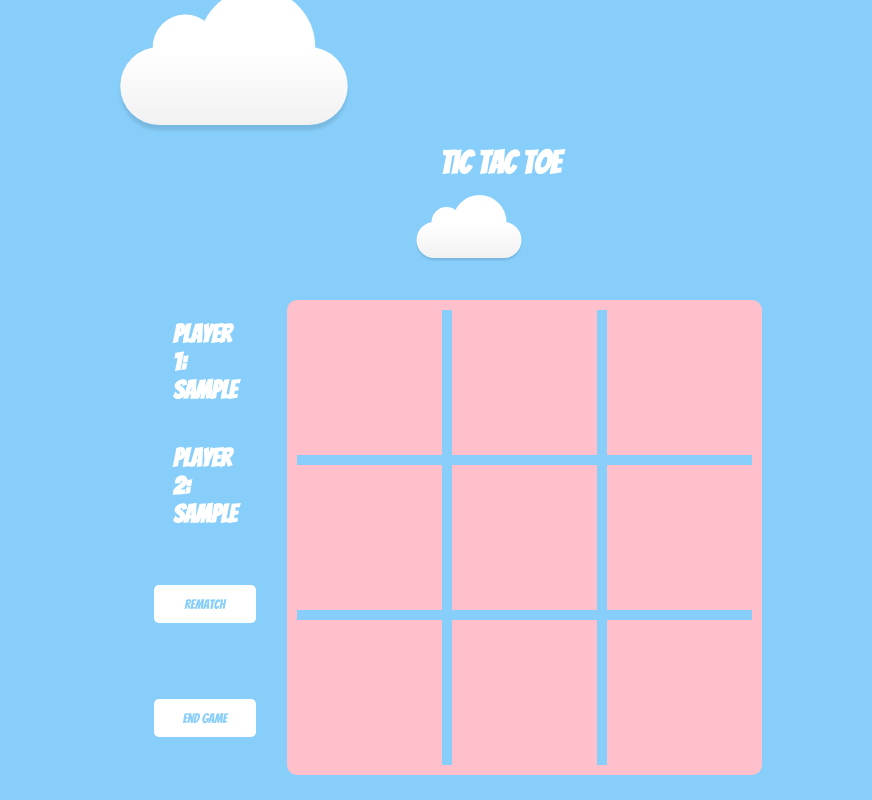
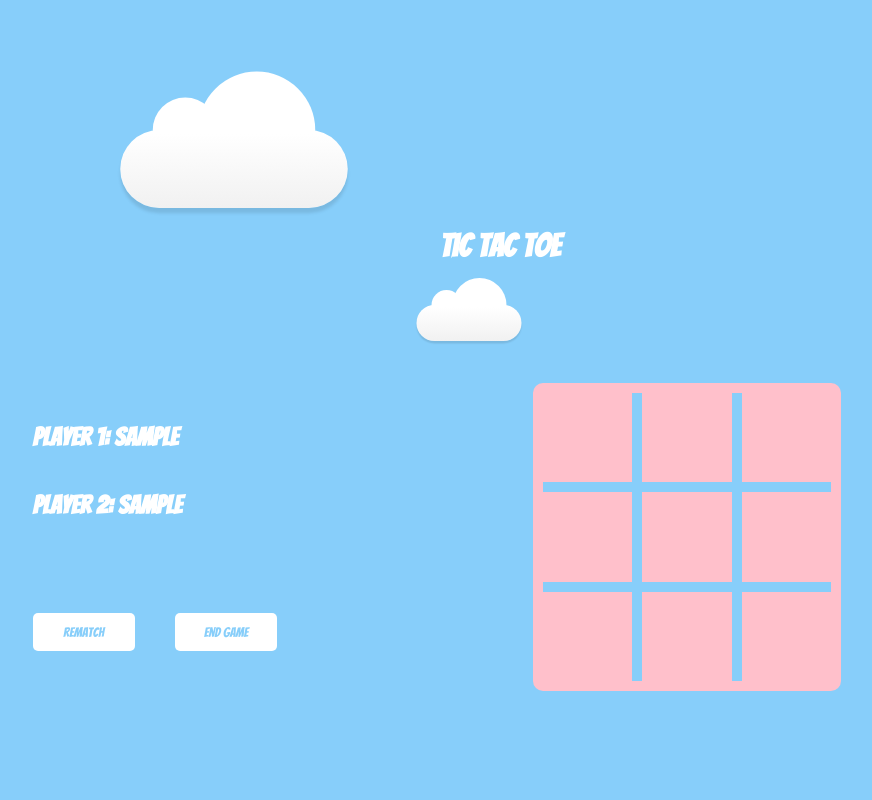
Before and after one commit to edwinmoradian90/tic-tac-toe_js, a website: page index.html in a window 1280 px wide. Both pictures are taken after typing "Sample", "Sample" into the empty fields and a click on the button "Start". Shown: the whole page, without its empty margins (140-1012 px from the left). Drawn offline with Linux system fonts and the light colour scheme.

Commit message:
styling changes

```diff
--- a/assets/stylesheets/style.css
+++ b/assets/stylesheets/style.css
@@ -99,10 +99,13 @@ body {
 /* Title */
 .title{
     color: white;
-    display: flex;
     font-size: 2.5vw;
-    justify-content: center;
     width: 100%;
+    text-align: center;
+}
+
+.scoreboard {
+    min-width: 300px;
 }
 
 /* Form */
@@ -158,13 +161,19 @@ body {
     cursor: pointer;
 }
 
+.button_container {
+    display: flex;
+    align-items: end;
+    height: auto;
+}
+
 .rematch_button {
     background-color: white;
     border: 0;
     border-radius: 5px;
     color:lightskyblue;
     height: 3vw;
-    margin:auto;
+    margin: 20px;
     width: 8vw;
 }
 
@@ -178,7 +187,7 @@ body {
     border: 0;
     border-radius: 5px;
     color: lightskyblue;
-    margin:auto;
+    margin: 20px;
     height: 3vw;
     width: 8vw;
 }
@@ -197,9 +206,12 @@ body {
     display: flex;
     flex-direction: column;
     border-radius: 10px;
-    margin-right: 30px;
+    margin-right: 100px;
+    justify-content: space-between;
+    height: auto;
+    padding: 20px;
     width: 100%;
-    max-width: 400px;
+    min-width: 400px;
 }
 
 /* Gameboard */
@@ -213,7 +225,7 @@ body {
     gap: 10px;
     margin-right: 50%;
     max-width: 455px;
-    width: 100%;
+    width: 100vw;
     animation: shadow-pulse 3s 1;
 }
 
@@ -225,8 +237,8 @@ body {
     align-items: center;
     justify-content: center;
     font-size: 3vw;
-    height: 145px;
-    width: 145px;
+    height: 7vw;
+    width: 7vw;
 }
 
 .space:hover{
@@ -241,6 +253,8 @@ body {
 .game_results{
     color: white;
     font-size: 3vw;
+    width: auto;
+    min-width: 50vw;
 }
 
 @keyframes fade-in
--- a/index.html
+++ b/index.html
@@ -1,5 +1,6 @@
 <!DOCTYPE html>
 <html lang="en">
+
 <head>
     <meta charset="UTF-8">
     <meta name="viewport" content="width=device-width, initial-scale=1.0">
@@ -8,13 +9,14 @@
     <link rel="stylesheet" href="./assets/stylesheets/style.css">
     <title>Tic Tac Toe</title>
 </head>
+
 <body>
     <div class='container'>
 
         <div class="x1">
             <div class="cloud"></div>
         </div>
-            <h1 class='title'>Tic  tac  toe</h1>
+        <h1 class='title'>Tic tac toe</h1>
         <div class="x2">
             <div class="cloud"></div>
         </div>
@@ -38,20 +40,22 @@
                 </div>
 
                 <div class="game_results"></div>
+                <div class='button_container'>
                     <button class='rematch_button'>Rematch</button>
                     <button class="end_button">End Game</button>
+                </div>
             </div>
 
             <div class="gameboard">
                 <div class="space" data-space='0'></div>
-                    <div class="space" data-space='1' ></div>
-                    <div class="space" data-space='2' ></div>
-                    <div class="space" data-space='3' ></div>
-                    <div class="space" data-space='4' ></div>
-                    <div class="space" data-space='5' ></div>
-                    <div class="space" data-space='6' ></div>
-                    <div class="space" data-space='7' ></div>
-                    <div class="space" data-space='8' ></div>
+                <div class="space" data-space='1'></div>
+                <div class="space" data-space='2'></div>
+                <div class="space" data-space='3'></div>
+                <div class="space" data-space='4'></div>
+                <div class="space" data-space='5'></div>
+                <div class="space" data-space='6'></div>
+                <div class="space" data-space='7'></div>
+                <div class="space" data-space='8'></div>
             </div>
 
         </div>
```
Lines whose indentation alone changed are shown as unchanged.
